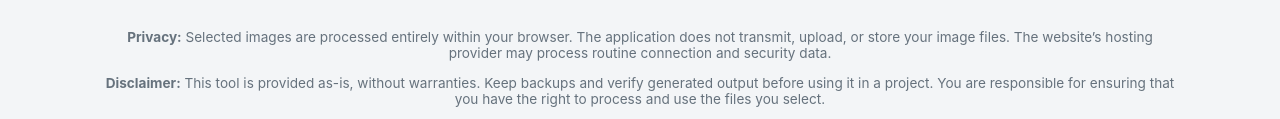
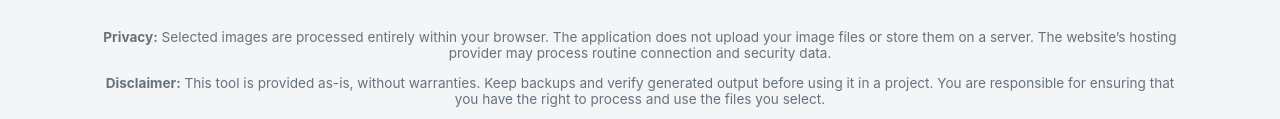
Before and after one commit to mescheidegger/spritesheet-packer, a website built with Vite: page index.html in a window 1280 px wide. Shown: the part 1206-1325 px from the top of the page. Built offline with nearby package versions, Linux system fonts and the light colour scheme.

Commit message:
footer update

```diff
--- a/index.html
+++ b/index.html
@@ -442,9 +442,8 @@
         <p>
           <strong>Privacy:</strong>
           Selected images are processed entirely within your browser.
-          The application does not transmit, upload, or store your image
-          files. The website’s hosting provider may process routine
-          connection and security data.
+          The application does not upload your image files or store them on a server.
+          The website’s hosting provider may process routine connection and security data.
         </p>
 
         <p>
```
